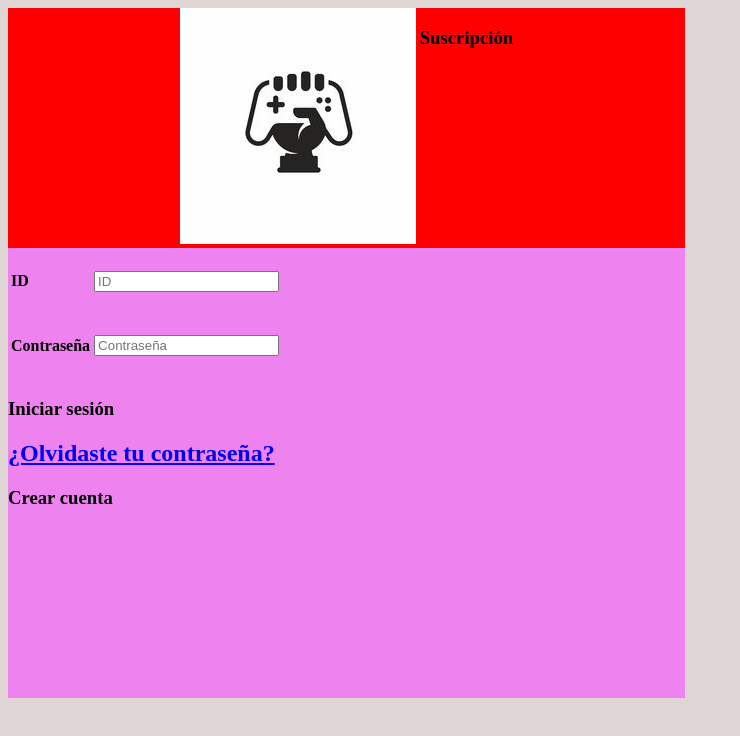
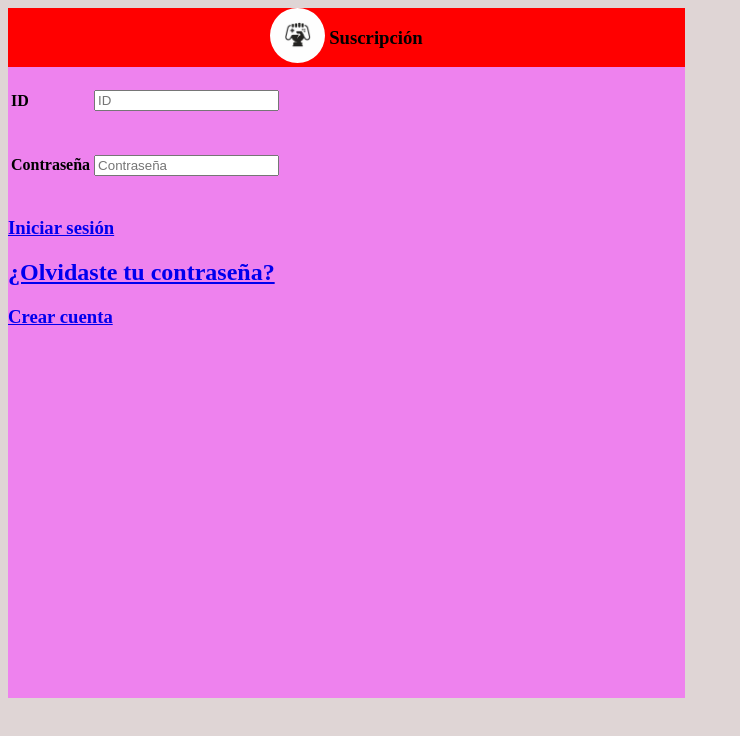
Before and after one commit to PaulPerea/Web-site, a plain HTML site: page proyecto/suscripcion.html in a window 1280 px wide. Shown: the whole page, without its empty margins (0-740 px from the left). Drawn offline with Linux system fonts and the light colour scheme.

Commit message:
Actualizando cambios

```diff
--- a/proyecto/estlio/ESTILOSUSCRIPCION.css
+++ b/proyecto/estlio/ESTILOSUSCRIPCION.css
@@ -6,6 +6,7 @@ body{
     height: 100%;
     background-color: rgb(223, 213, 213);
 }
+/* Contenido encabezado  */
 .suscripcion{
     background-color: violet;
     width: 677px;
@@ -18,5 +19,12 @@ body{
 }
 .texto{
     display: inline-block;
+    text-size-adjust:  50;
     vertical-align: top;
 }
+.encabezado img {
+    width: 55px ;
+    height: 55px;
+    background-color: red;
+    border-radius: 98% ;
+}
--- a/proyecto/suscripcion.html
+++ b/proyecto/suscripcion.html
@@ -36,17 +36,21 @@
             </table>
         </div>
         <div class="is">
+            <a href="#">
                 <h3>
                     Iniciar sesión
                 </h3>
+            </a>
            <a href="#">
                <h2>
                 ¿Olvidaste tu contraseña?
                </h2>
           </a>
+            <a href="#">
                 <h3>
                     Crear cuenta
                 </h3>
+            </a>
         </div>
     </div>
 
```
Lines whose indentation alone changed are shown as unchanged.
